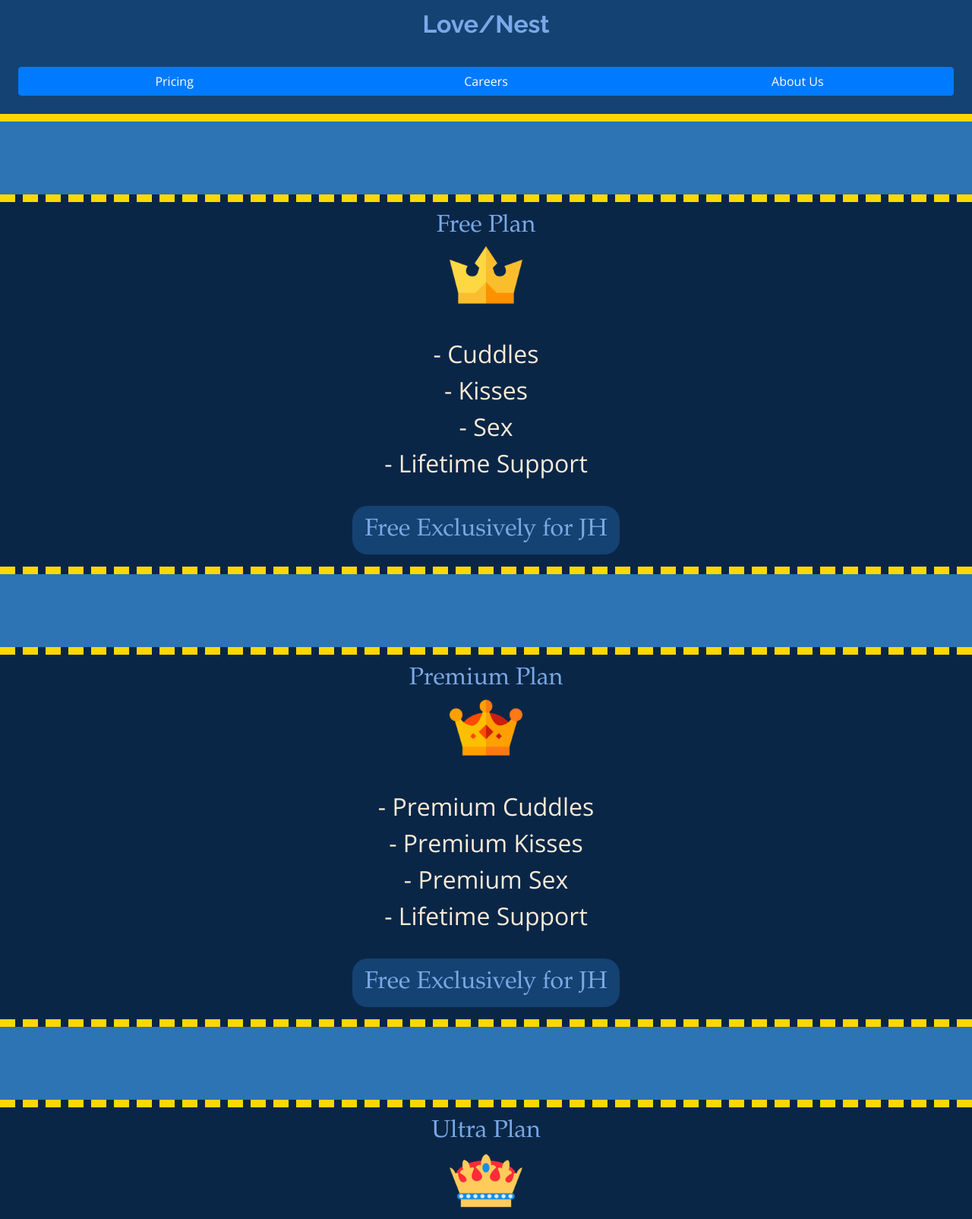
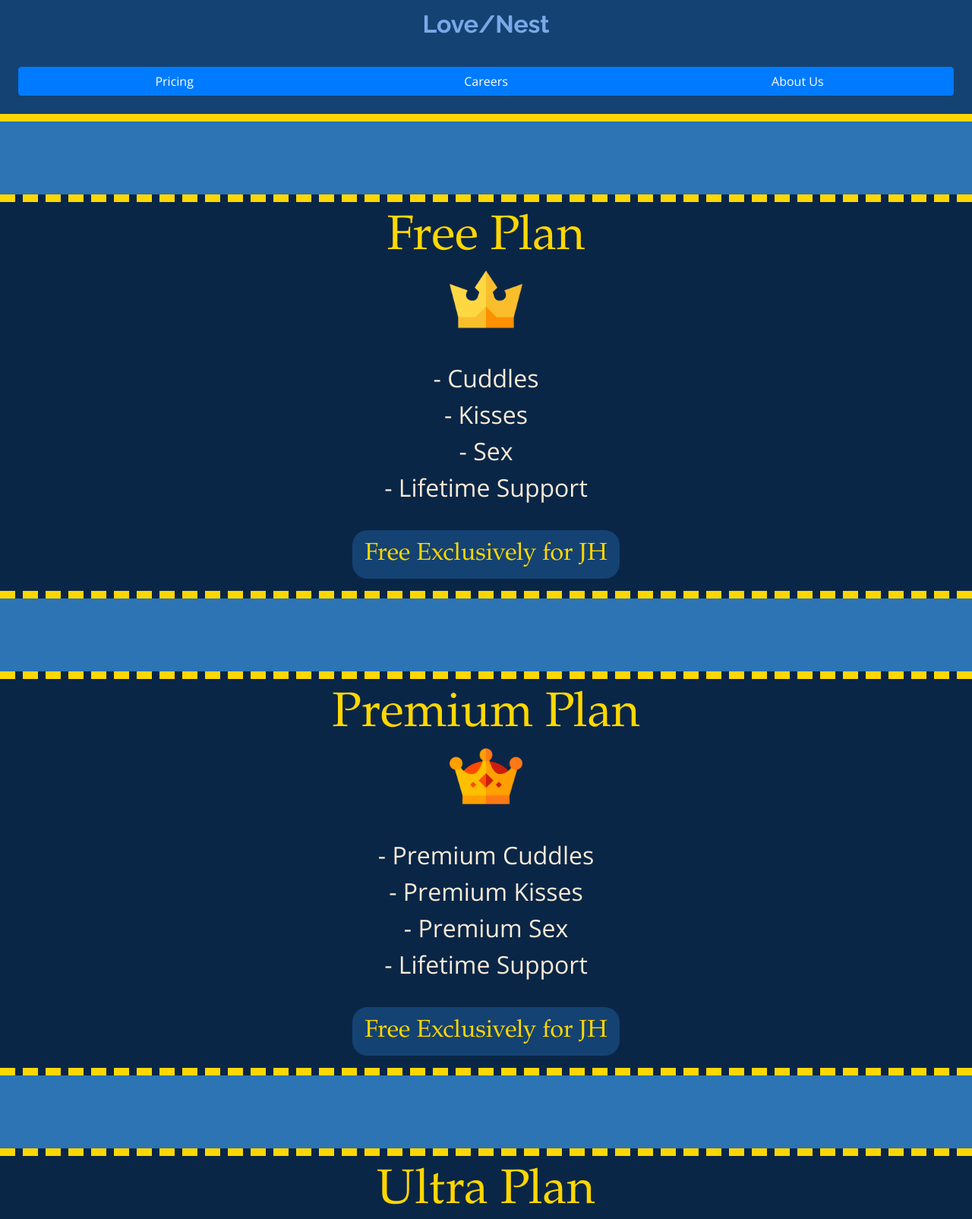
Before and after one commit to Dorionite/dorionite.github.io, a plain HTML site: page index.html in a window 1280 px wide. Shown: the top 1605 px of the page at 76% size. Drawn offline with nearby package versions, Linux system fonts and the light colour scheme.

Commit message:
Add files via upload

```diff
--- a/app.css
+++ b/app.css
@@ -229,6 +229,11 @@ img {
 
 }
 
+.planname {
+    font-family: 'Palatino', sans-serif;
+    font-size: 2em;
+    color: gold;
+}
 
 
 .benefits {
@@ -246,7 +251,7 @@ img {
     padding: 0.5em;
     transition: 200ms;
     text-decoration: none;
-    color: inherit;
+    color: gold;
     width: auto;
 }
 
@@ -281,7 +286,7 @@ footer {
 
 .maincontent {
     margin-top: 2em;
-    padding: 0em 1em 0em 1em;
+    padding: 0em 1em 0em;
     font-size: 2em;
     background-color: #144272;
     text-align: center;
--- a/index.html
+++ b/index.html
@@ -35,7 +35,7 @@
 
 
     <div class="panel">
-        Free Plan
+        <span class="planname">Free Plan</span>
         <img id="crown1" src="crown1.png" alt="crown1">
         <ul class="benefits">
             <li>- Cuddles</li>
@@ -51,7 +51,7 @@
 
 
     <div class="panel">
-        Premium Plan
+        <span class="planname">Premium Plan</span>
         <img id="crown1" src="crown2.png" alt="crown1">
         <ul class="benefits">
             <li>- Premium Cuddles</li>
@@ -66,7 +66,7 @@
     </div>
 
     <div class="panel">
-        Ultra Plan
+        <span class="planname">Ultra Plan</span>
         <img id="crown1" src="crown3.png" alt="crown1">
         <ul class="benefits">
             <li>- Ultra Cuddles</li>
```
